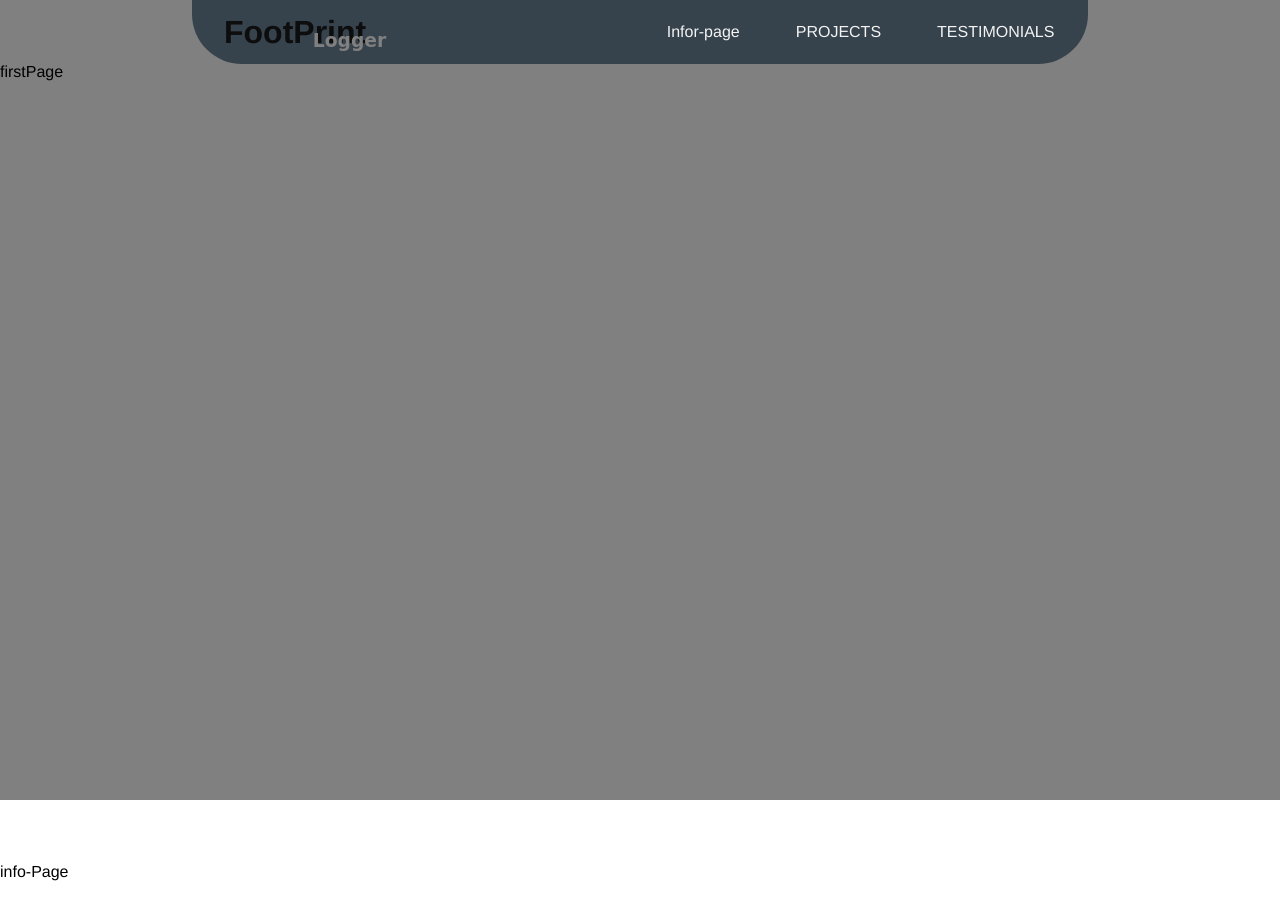
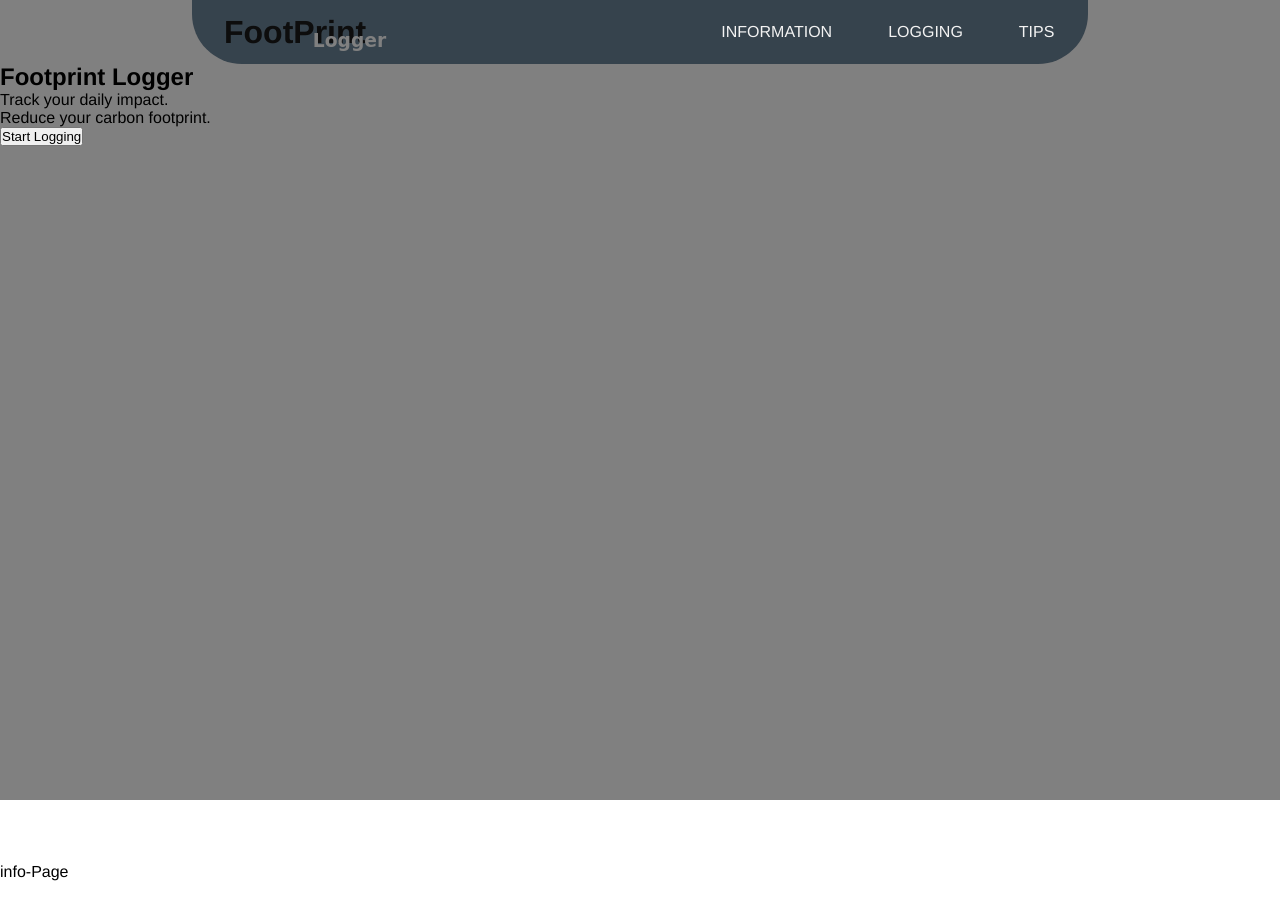
Before and after one commit to DiksonIvySon/Carbon-Footprint, a website: page index.html in a window 1280 px wide. Shown: the top 920 px of the page. Drawn offline with Linux system fonts and the light colour scheme; a web font is replaced by a local one.

Commit message:
Created the home page text content.

```diff
--- a/index.html
+++ b/index.html
@@ -29,17 +29,24 @@
 
             <nav>
                 <ul id="primary-navigation"  class="primary-navigation" >
-                    <li class="nav-item"><a id="nav-link" class="nav-link" href="#about-Page">Infor-page</a></li>
-                    <li class="nav-item"><a id="nav-link2" class="nav-link" href="#projects-Page">PROJECTS</a></li>
-                    <li class="nav-item"><a id="nav-link3" class="nav-link" href="#testimonials-Page">TESTIMONIALS</a></li>
+                    <li class="nav-item"><a id="nav-link" class="nav-link" href="#info-Page">INFORMATION</a></li>
+                    <li class="nav-item"><a id="nav-link2" class="nav-link" href="#logging-Page">LOGGING</a></li>
+                    <li class="nav-item"><a id="nav-link3" class="nav-link" href="#tips-Page">TIPS</a></li>
                 </ul>
             </nav>
         </div>
     </header>
 
     <main style="position: relative">
-        <section id="firstPage" class="firstPage pageSection">
-            firstPage
+        <section id="homePage" class="homePage pageSection">
+            <div class="home-page-main-text">
+                <h1 class="home-page-heading">Footprint Logger</h1>
+                <p>Track your daily impact.</p>
+                <p>Reduce your carbon footprint.</p>
+                <a href="#logging-Page">
+                    <button>Start Logging</button>
+                </a>
+            </div>
         </section>
 
         <section id="info-Page" class="info-Page pageSection">
--- a/styles.css
+++ b/styles.css
@@ -169,8 +169,8 @@ header > div {
     margin: 0;
 }
 
-/* styling the first page content ...........................................................*/
-.firstPage {
+/* styling the home page content ...........................................................*/
+.homePage {
     max-height: 100vh;
     background-color: gray;
 }
```
